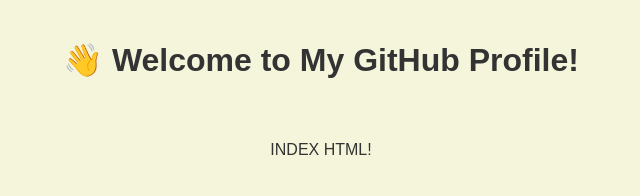
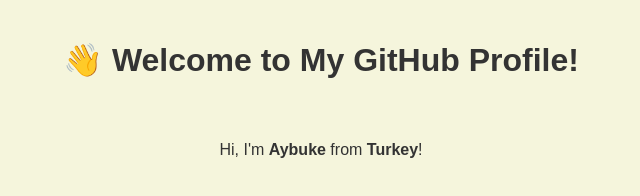
Before and after one commit to aybukesokmen/aybukesokmen, a plain HTML site: page index.html in a window 1280 px wide. Shown: the whole page, without its empty margins (319-959 px from the left). Drawn offline with Linux system fonts and the light colour scheme.

Commit message:
Update index.html

```diff
--- a/index.html
+++ b/index.html
@@ -20,6 +20,6 @@
 </head>
 <body>
     <h1>👋 Welcome to My GitHub Profile!</h1>
-    <p>INDEX HTML</strong>!</p>
+    <p>Hi, I'm <strong>Aybuke</strong> from <strong>Turkey</strong>!</p>
 </body>
 </html>
```
